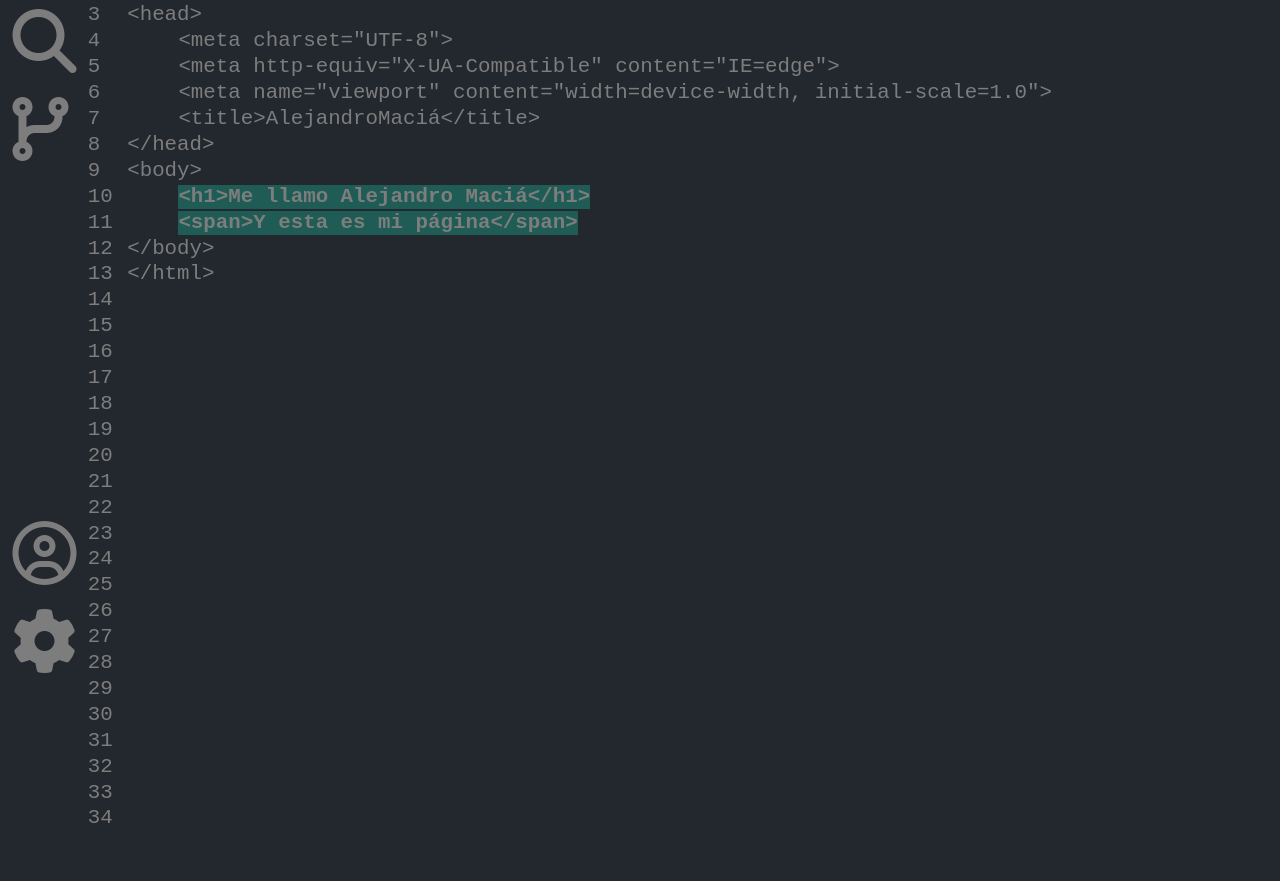
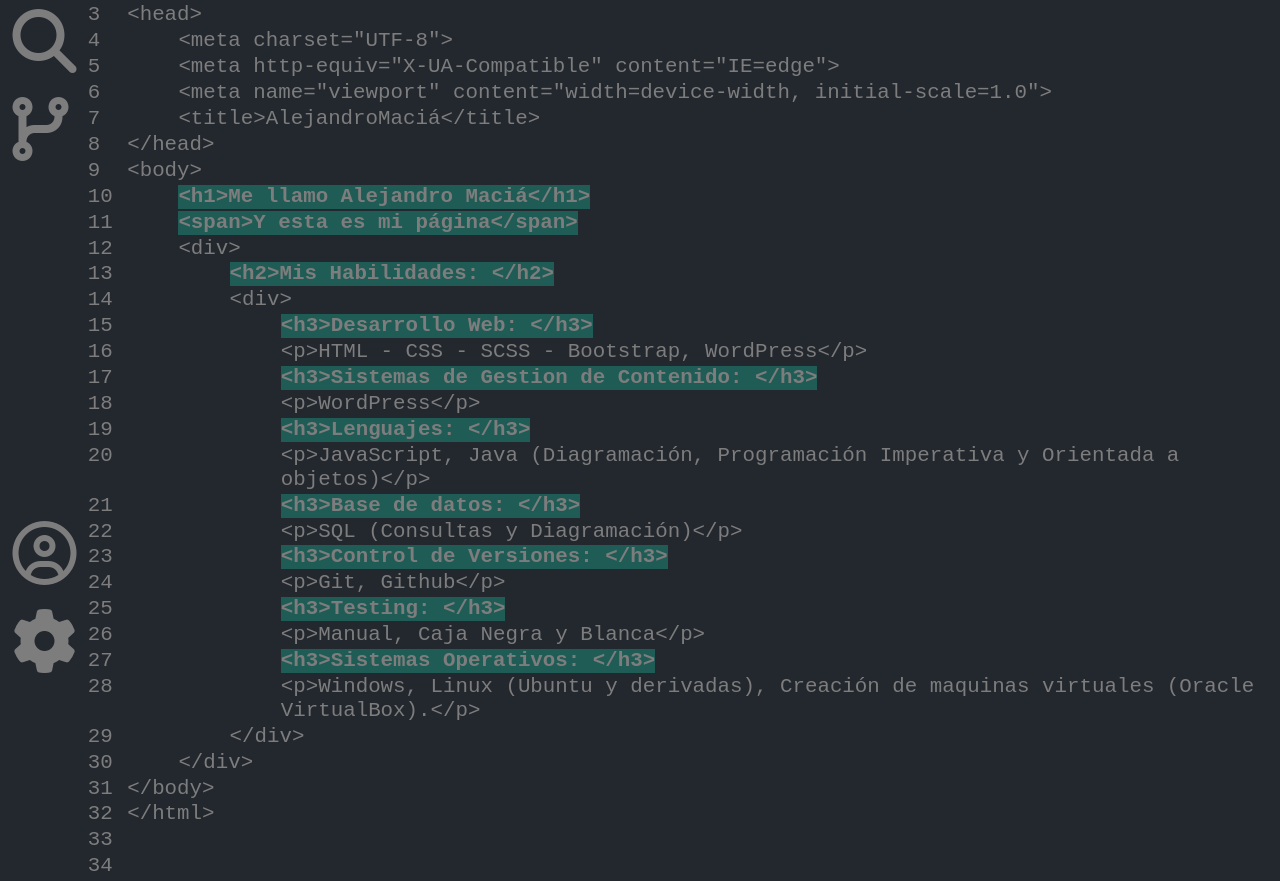
Before and after one commit to AleMac17/portafolio, a website: page index.html in a window 1280 px wide. Shown: the part 119-1000 px from the top of the page. Before the commit the page ends 952 px from the top, so only its background shows below. Drawn offline with nearby package versions, Linux system fonts and the light colour scheme.

Commit message:
Rellenando CV

```diff
--- a/index.html
+++ b/index.html
@@ -63,27 +63,33 @@
                 <div><span>9</span><span id="space0">&lt;body&gt;</span></div>
                 <div><span>10</span><span id="space1" class="span-importante">&lt;h1&gt;Me llamo Alejandro Maciá&lt;/h1&gt;</span></div>
                 <div><span>11</span><span id="space1" class="span-importante">&lt;span&gt;Y esta es mi página&lt;/span&gt;</span></div>
-                <div><span>12</span><span id="space0">&lt;/body&gt;</span></div>
-                <div><span>13</span><span id="space0">&lt;/html&gt;</span></div>
-                <div><span>14</span></div>
-                <div><span>15</span></div>
-                <div><span>16</span></div>
-                <div><span>17</span></div>
-                <div><span>18</span></div>
-                <div><span>19</span></div>
-                <div><span>20</span></div>
-                <div><span>21</span></div>
-                <div><span>22</span></div>
-                <div><span>23</span></div>
-                <div><span>24</span></div>
-                <div><span>25</span></div>
-                <div><span>26</span></div>
-                <div><span>27</span></div>
-                <div><span>28</span></div>
-                <div><span>29</span></div>
-                <div><span>30</span></div>
-                <div><span>31</span></div>
-                <div><span>32</span></div>
+                <div><span>12</span><span id="space1">&lt;div&gt;</span></div>
+                <div><span>13</span><span id="space2" class="span-importante">&lt;h2&gt;Mis Habilidades: &lt;/h2&gt;</span></div>
+                <div><span>14</span><span id="space2">&lt;div&gt;</span></div>
+                <div><span>15</span><span id="space3" class="span-importante">&lt;h3&gt;Desarrollo Web: &lt;/h3&gt;</span></div>
+                <div><span>16</span><span id="space3">&lt;p&gt;HTML - CSS - SCSS -
+                    Bootstrap, WordPress&lt;/p&gt;</span></div>
+                <div><span>17</span><span id="space3" class="span-importante">&lt;h3&gt;Sistemas de Gestion de Contenido: &lt;/h3&gt;</span></div>
+                <div><span>18</span><span id="space3">&lt;p&gt;WordPress&lt;/p&gt;</span></div>
+                <div><span>19</span><span id="space3" class="span-importante">&lt;h3&gt;Lenguajes: &lt;/h3&gt;</span></div>
+                <div><span>20</span><span id="space3">&lt;p&gt;JavaScript, Java
+                    (Diagramación, Programación
+                    Imperativa y Orientada a objetos)&lt;/p&gt;</span></div>
+                <div><span>21</span><span id="space3" class="span-importante">&lt;h3&gt;Base de datos: &lt;/h3&gt;</span></div>
+                <div><span>22</span><span id="space3">&lt;p&gt;SQL (Consultas y
+                    Diagramación)&lt;/p&gt;</span></div>
+                <div><span>23</span><span id="space3" class="span-importante">&lt;h3&gt;Control de Versiones: &lt;/h3&gt;</span></div>
+                <div><span>24</span><span id="space3">&lt;p&gt;Git, Github&lt;/p&gt;</span></div>
+                <div><span>25</span><span id="space3" class="span-importante">&lt;h3&gt;Testing: &lt;/h3&gt;</span></div>
+                <div><span>26</span><span id="space3">&lt;p&gt;Manual, Caja Negra y Blanca&lt;/p&gt;</span></div>
+                <div><span>27</span><span id="space3" class="span-importante">&lt;h3&gt;Sistemas Operativos: &lt;/h3&gt;</span></div>
+                <div><span>28</span><span id="space3">&lt;p&gt;Windows,
+                    Linux (Ubuntu y derivadas), Creación de
+                    maquinas virtuales (Oracle VirtualBox).&lt;/p&gt;</span></div>
+                <div><span>29</span><span id="space2">&lt;/div&gt;</span></div>
+                <div><span>30</span><span id="space1">&lt;/div&gt;</span></div>
+                <div><span>31</span><span id="space0">&lt;/body&gt;</span></div>
+                <div><span>32</span><span id="space0">&lt;/html&gt;</span></div>
                 <div><span>33</span></div>
                 <div><span>34</span></div>
             </div>
--- a/style.css
+++ b/style.css
@@ -16,7 +16,7 @@
 body{
     margin: 2px;
     min-height: 100vh;
-    overflow: hidden;
+    overflow: auto;
 }
 header{
     display: flex;
```
